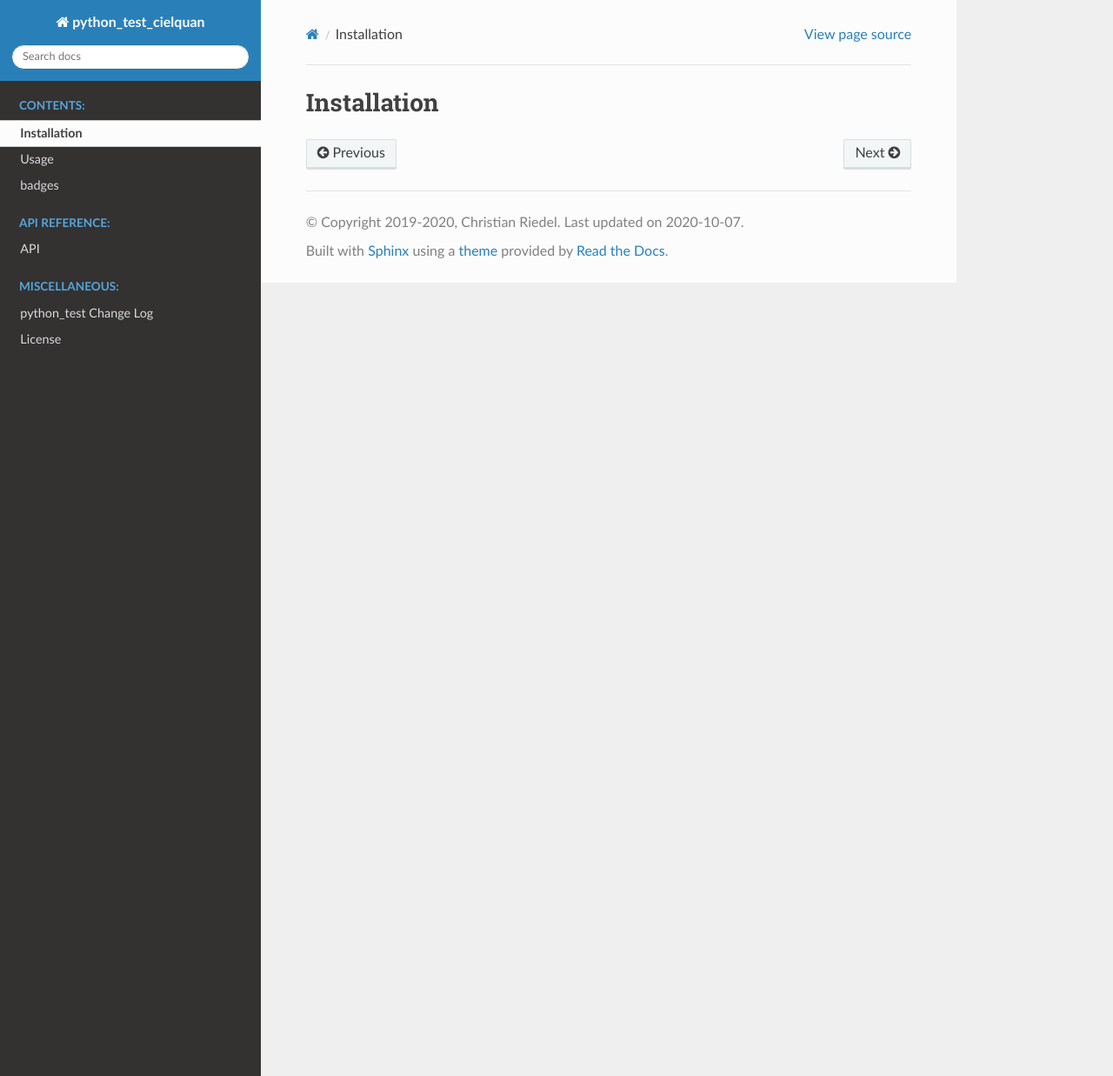
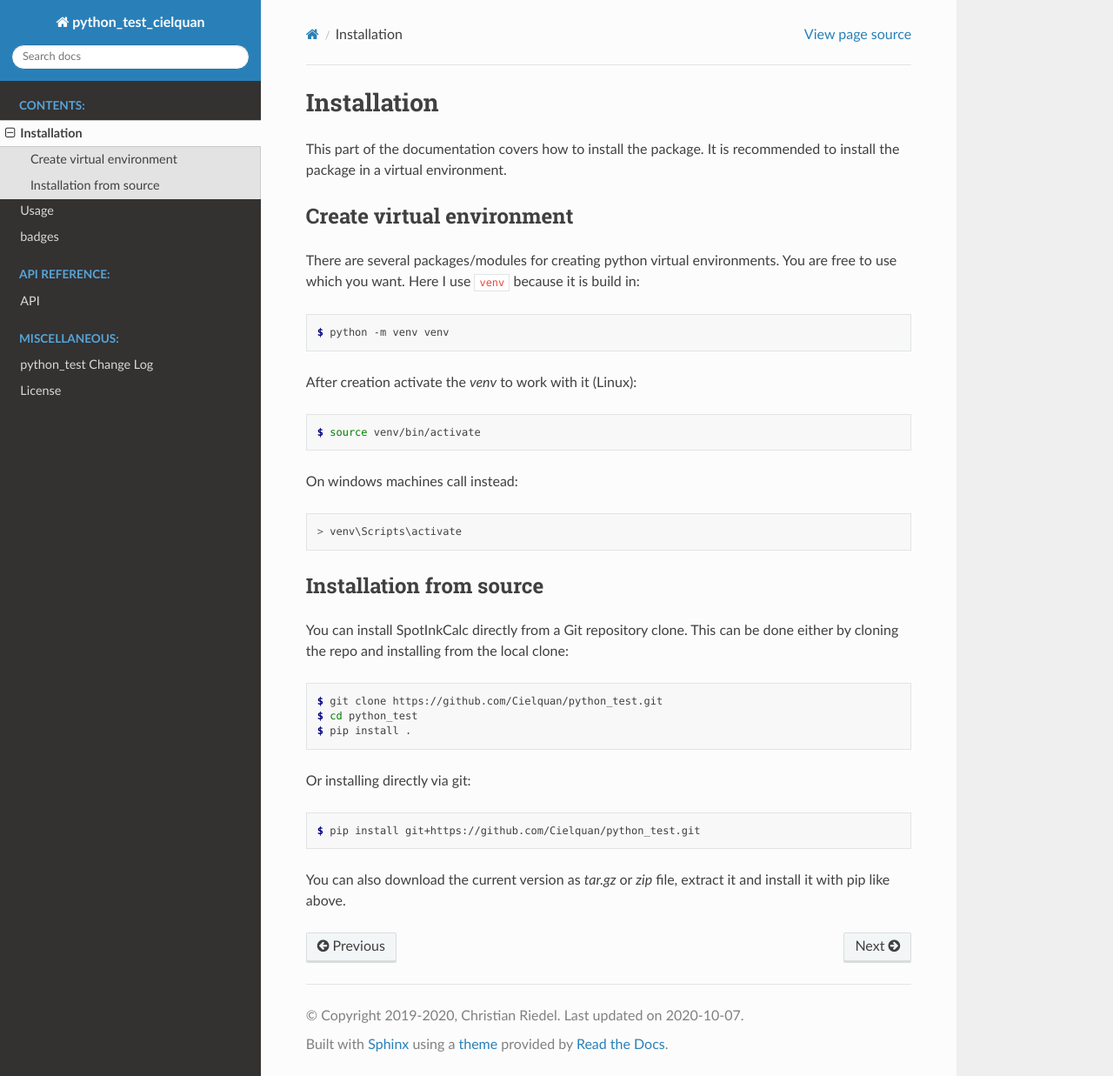
Before and after one commit to Cielquan/python_test-cielquan, a Sphinx documentation site: the page built from docs/source/installation.rst, in a window 1280 px wide and 1237 px high. Shown: the whole window at 87% size. Built offline with Sphinx 7.4.7 and the Read the Docs theme 2.0.0, drawn with Linux system fonts in a browser that asks for light colours; pages that are not in the unit, such as notebooks, are missing from menus; the version number could not be read and is left out.

Commit message:
Update installation.rst

```diff
--- a/docs/source/installation.rst
+++ b/docs/source/installation.rst
@@ -1,9 +1,53 @@
-.. This file 'installation.rst' created 2020-01-25 is part of the project/program 'DoTH-DNS'.
-.. Copyright (c) 2019-2020 Christian Riedel, see LICENSE for more details
+.. only:: not builder_confluence
+
+    .. highlight:: console
 
 Installation
 ============
 
-.. highlight:: console
+This part of the documentation covers how to install the package.
+It is recommended to install the package in a virtual environment.
+
+
+Create virtual environment
+--------------------------
+There are several packages/modules for creating python virtual environments.
+You are free to use which you want. Here I use ``venv`` because it is build in::
+
+    $ python -m venv venv
+
+After creation activate the `venv` to work with it (Linux)::
+
+    $ source venv/bin/activate
+
+.. only:: not builder_confluence
+
+    .. highlight:: default
+
+On windows machines call instead::
+
+    > venv\Scripts\activate
+
+.. only:: not builder_confluence
+
+    .. highlight:: console
+
+Installation from source
+------------------------
+You can install SpotInkCalc directly from a Git repository clone. This can be done
+either by cloning the repo and installing from the local clone::
+
+    $ git clone https://github.com/Cielquan/python_test.git
+    $ cd python_test
+    $ pip install .
+
+
+Or installing directly via git::
+
+    $ pip install git+https://github.com/Cielquan/python_test.git
+
+
+You can also download the current version as `tar.gz` or `zip` file, extract it and
+install it with pip like above.
 
 .. highlight:: default
```
